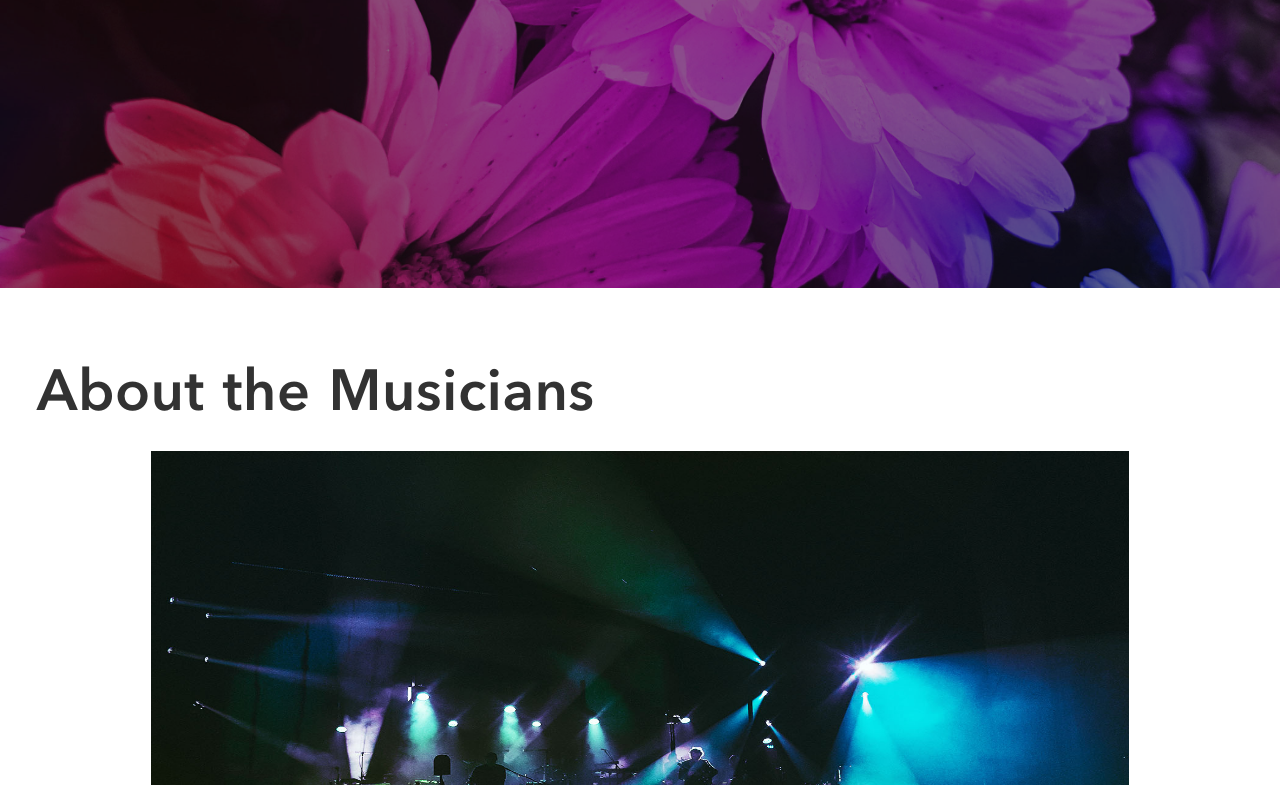
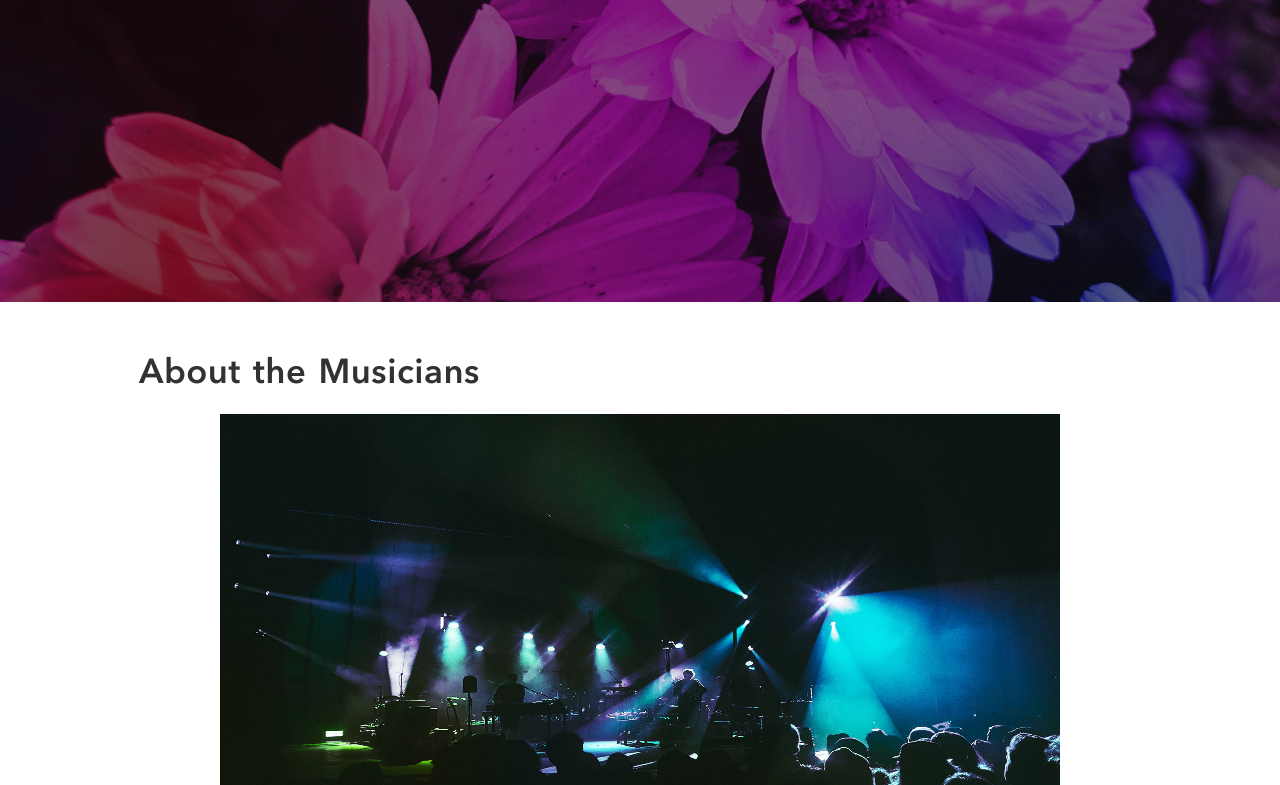
Before and after one commit to kirill-develops/bandSite, a plain HTML site: page index.html in a window 1280 px wide. Shown: the part 498-1283 px from the top of the page. Drawn offline with Linux system fonts and the light colour scheme; a web font is replaced by a local one.

Commit message:
created styling for desktop sizing, completed the nav and hero, began the main section and gallery

```diff
--- a/styles/bio.scss
+++ b/styles/bio.scss
@@ -15,6 +15,7 @@
     &--overlay {
         position: absolute;
         backdrop-filter: brightness(55%);
+        filter: brightness(92.5%);
         width: 100%;
         height: 100%;
         box-sizing: border-box;
@@ -39,6 +40,8 @@
         }
 
         @include desktop {
+            padding-left: $desktop-main-padding;
+            font-size: 4rem;
         }
     }
 };
@@ -55,6 +58,11 @@
         @include tablet-half {
             @include section-title;
         }
+
+        @include desktop {
+            padding-left: $desktop-main-padding;
+            font-size: 2.7vw;
+        }
     }
     &__media {
         width:100%;
@@ -65,6 +73,10 @@
             width:$tablet-main-width;
             margin: 1rem auto;
             aspect-ratio: 1.95/1;
+        }
+
+        @include desktop {
+            width: $desktop-main-width;
         }
     }
     &__quote {
@@ -92,6 +104,10 @@
             font-size: 2vw;
             margin-top: 1rem;
             }
+
+            @include desktop {
+                width: $desktop-main-width;
+            }
         }
     }
     @include tablet-half {
@@ -109,12 +125,17 @@
         @include tablet-half {
             @include tablet-padding;
             font-size: 3.25vw;
+        }
 
-        }
         @include tablet {
             width: $tablet-main-width;
             margin: auto;
         }
+
+        @include desktop {
+            width: $desktop-main-width;
+        }
+
     }
 
     &__details-container {
@@ -128,6 +149,9 @@
             justify-content: space-between;
             width: $tablet-main-width;
             margin: auto;
+        }
+        @include desktop {
+            width: $desktop-main-width;
         }
     }
 
@@ -156,10 +180,14 @@
     padding-bottom: 0.3rem;
     @include side-padding;
     background-color: colors.$secondary-light;
+
     &__title {
+
         @include section-title;
         color: colors.$primary-dark;
+
         @include tablet-half {
+            padding: 0;
             margin-bottom: 1.1rem;
         }
     }
@@ -171,10 +199,13 @@
             @include tablet-padding;
             display: flex;
             flex-wrap: wrap;
-            aspect-ratio: 16/9;
+            aspect-ratio: 15.5/9;
             justify-content: space-between ;
             align-items: center;
             align-content: space-between ;
+        }
+        @include desktop {
+            padding: 0 0;
         }
     }
     &__media {
@@ -192,4 +223,8 @@
     @include tablet-half {
         padding-bottom: 1.5rem;
     }
+    @include desktop {
+        padding-left: $desktop-main-padding;
+        padding-right: $desktop-main-padding;
+    }
 }
--- a/styles/partials/_global.scss
+++ b/styles/partials/_global.scss
@@ -8,17 +8,17 @@ html {
     line-height: 1.4;
     font-family: $font-stack;
 }
+
 body {
     margin: 0;
 }
+
 p {
     color: colors.$primary-dark;
 }
-nav {
-    letter-spacing: $nav-font-spacing;
-}
 
 .nav {
+    letter-spacing: $nav-font-spacing;
     background-color: colors.$primary-dark;
 
     &__logo {
@@ -27,11 +27,16 @@ nav {
         display: block;
         padding-top: 0.7rem;
         font-size: 1.5rem;
+        margin: auto 0;
 
         @include tablet-half {
             // padding: 1rem 0;
-            padding-left: 2rem;
-            padding-right: 3rem;
+
+
+        }
+
+        @include desktop {
+
         }
     }
 
@@ -43,7 +48,13 @@ nav {
         padding-top: 0.2rem;
 
         @include tablet-half {
-            padding-top: 0;
+            padding-top: 0.6rem;
+            padding-left: 2.5rem;
+            width: 25%;
+        }
+
+        @include desktop {
+            padding-top: 0.9rem;
         }
     }
 
@@ -64,15 +75,29 @@ nav {
         }
 
         @include tablet-half {
+            padding: 1.5rem 0 1.3rem;
             margin: 0 1.75rem;
-            padding: 1.5rem 0 1.3rem;
+        }
+
+        @include desktop {
+            padding: 1.4rem 0 1.4rem;
+            margin: 0 1.2rem;
         }
     }
 
     @include tablet-half {
         display: flex;
-        align-items: center;
+        align-items:center;
         justify-content: flex-start;
+    }
+
+    @include tablet-half {
+        padding-left: 4vw;
+    }
+
+    @include desktop {
+        height: 5rem;
+        padding-left: 10vw;
     }
 }
 
--- a/styles/partials/_variables.scss
+++ b/styles/partials/_variables.scss
@@ -10,6 +10,9 @@ $root-font-size: 16px;
 $nav-font-spacing: 0.04rem;
 $section-title-font-size: 4.5vw;
 
-//sizes
+//widths
+$tablet-main-width: 78%;
+$desktop-main-width: 67%;
 
-$tablet-main-width: 78%;
+$tablet-main-padding: 9.8vw;
+$desktop-main-padding: 9.8vw;
```
Also changed, not shown: styles/bio.css.
